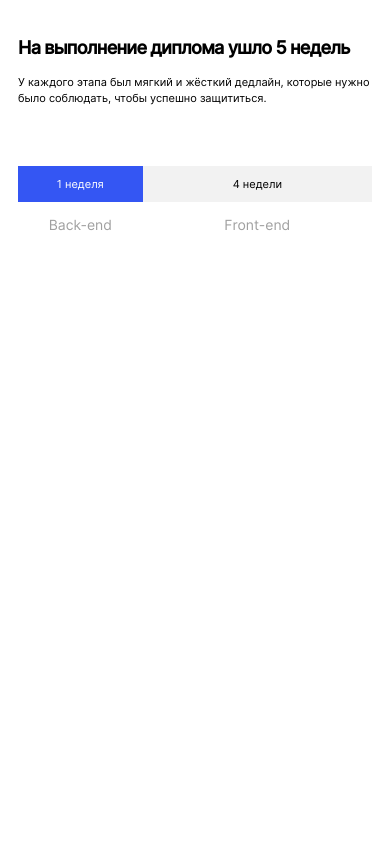
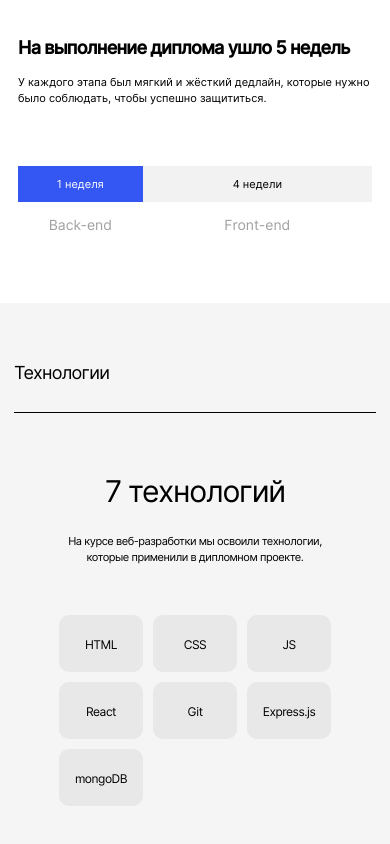
Before and after one commit to EAStogov/movies-explorer-frontend, a React (Create React App) app: page / in a window 390 px wide. Shown: the part 984-1828 px from the top of the page. Before the commit the page ends 1287 px from the top, so only its background shows below. Built offline with nearby package versions, Linux system fonts and the light colour scheme.

Commit message:
style: add layout & styles for Techs component

```diff
--- a/src/components/Techs/Techs.css
+++ b/src/components/Techs/Techs.css
@@ -0,0 +1,116 @@
+.techs {
+  padding: 100px 70px;
+  background-color: #F5F5F5;
+  display: flex;
+  flex-direction: column;
+  align-items: center;
+}
+
+@media screen and (max-width: 770px) {
+  .techs {
+    padding: 90px 50px;
+  }
+}
+
+@media screen and (max-width: 530px) {
+  .techs {
+    padding: 60px 14px 70px;
+  }
+}
+
+.techs__title {
+  margin: 90px 0 26px;
+  font-size: 50px;
+  line-height: 58px;
+  letter-spacing: -0.04em;
+  font-weight: 400;
+}
+
+@media screen and (max-width: 770px) {
+  .techs__title {
+    margin-bottom: 22px;
+  }
+}
+
+@media screen and (max-width: 530px) {
+  .techs__title {
+    margin: 60px 0 24px;
+    line-height: normal;
+    font-size: 30px;
+  }
+}
+
+.techs__subtitle {
+  margin: 0 0 100px;
+  width: 460px;
+  font-size: 14px;
+  line-height: 20px;
+  letter-spacing: -0.04em;
+  text-align: center;
+}
+
+@media screen and (max-width: 770px) {
+  .techs__subtitle {
+    font-size: 12px;
+    line-height: 18px;
+    margin-bottom: 83px;
+  }
+}
+
+@media screen and (max-width: 530px) {
+  .techs__subtitle {
+    font-size: 11px;
+    line-height: 16px;
+    width: 292px;
+    margin-bottom: 50px;
+  }
+}
+
+.techs__list {
+  margin: 0;
+  padding: 0;
+  list-style: none;
+  display: grid;
+  grid-template-columns: repeat(7, 90px);
+  gap: 10px;
+}
+
+@media screen and (max-width: 850px) {
+  .techs__list {
+    grid-template-columns: repeat(7, 84px);
+  }
+}
+
+@media screen and (max-width: 760px) {
+  .techs__list {
+    grid-template-columns: repeat(auto-fill, 84px);
+    min-width: calc(100% - 100px);
+  }
+}
+
+@media screen and (max-width: 350px) {
+  .techs__list {
+    grid-template-columns: repeat(2, 84px);
+    align-self: center;
+    min-width: 0;
+  }
+}
+
+.techs__list-item {
+  width: 90px;
+  height: 60px;
+  border-radius: 10px;
+  background-color: #E8E8E8;
+  font-size: 14px;
+  letter-spacing: -0.04em;
+  text-align: center;
+  line-height: 60px;
+}
+
+@media screen and (max-width: 770px) {
+  .techs__list-item {
+    width: 84px;
+    height: 57px;
+    font-size: 12px;
+  }
+}
--- a/src/components/Techs/Techs.js
+++ b/src/components/Techs/Techs.js
@@ -1,6 +1,21 @@
+import './Techs.css';
+
 function Techs() {
   return(
-    <></>
+    <section className="techs">
+      <h2 className="page__nav-title">Технологии</h2>
+      <h3 className="techs__title">7 технологий</h3>
+      <p className="techs__subtitle">На курсе веб-разработки мы освоили технологии, которые применили в дипломном проекте.</p>
+      <ul className="techs__list">
+        <li className="techs__list-item">HTML</li>
+        <li className="techs__list-item">CSS</li>
+        <li className="techs__list-item">JS</li>
+        <li className="techs__list-item">React</li>
+        <li className="techs__list-item">Git</li>
+        <li className="techs__list-item">Express.js</li>
+        <li className="techs__list-item">mongoDB</li>
+      </ul>
+    </section>
   );
 }
 
```
